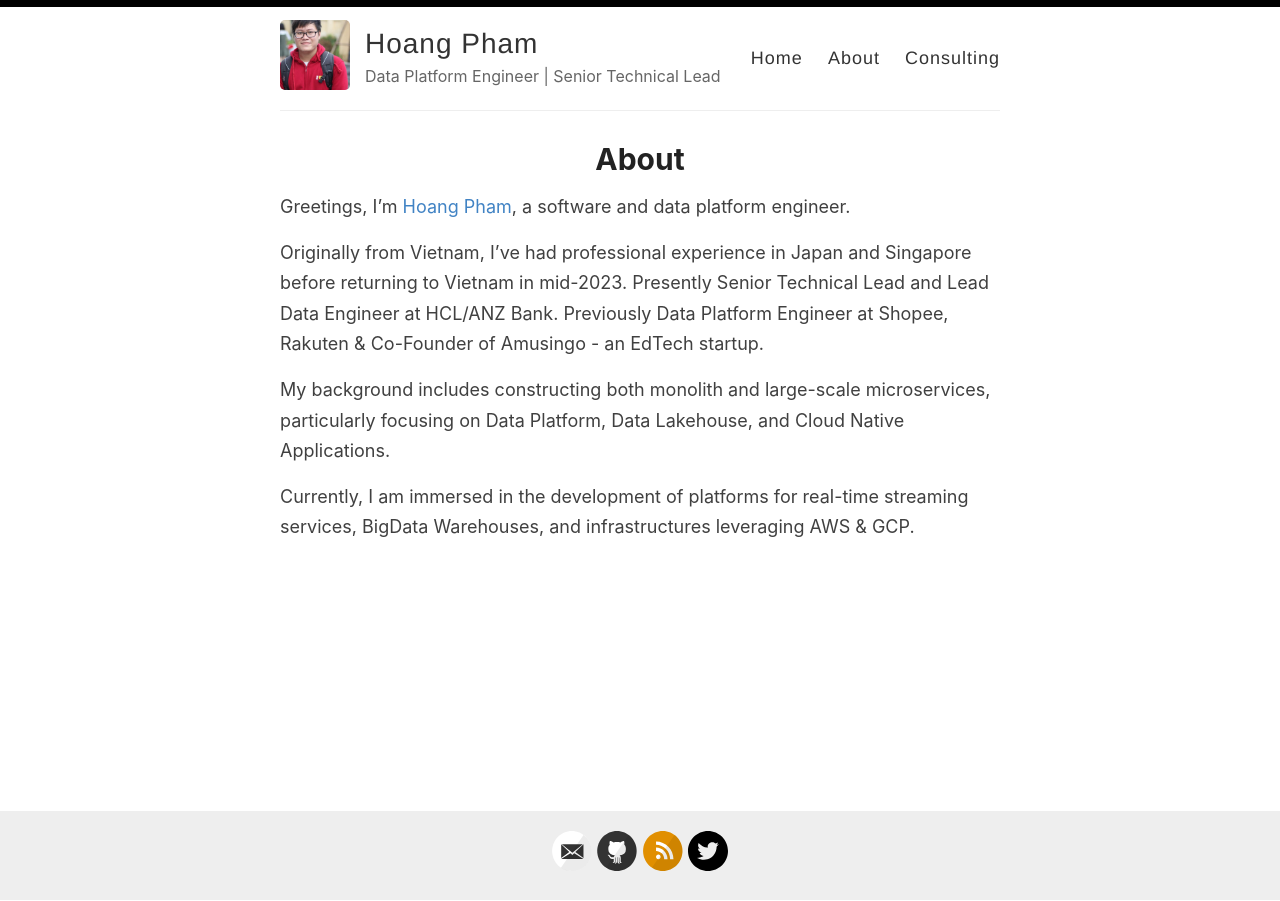
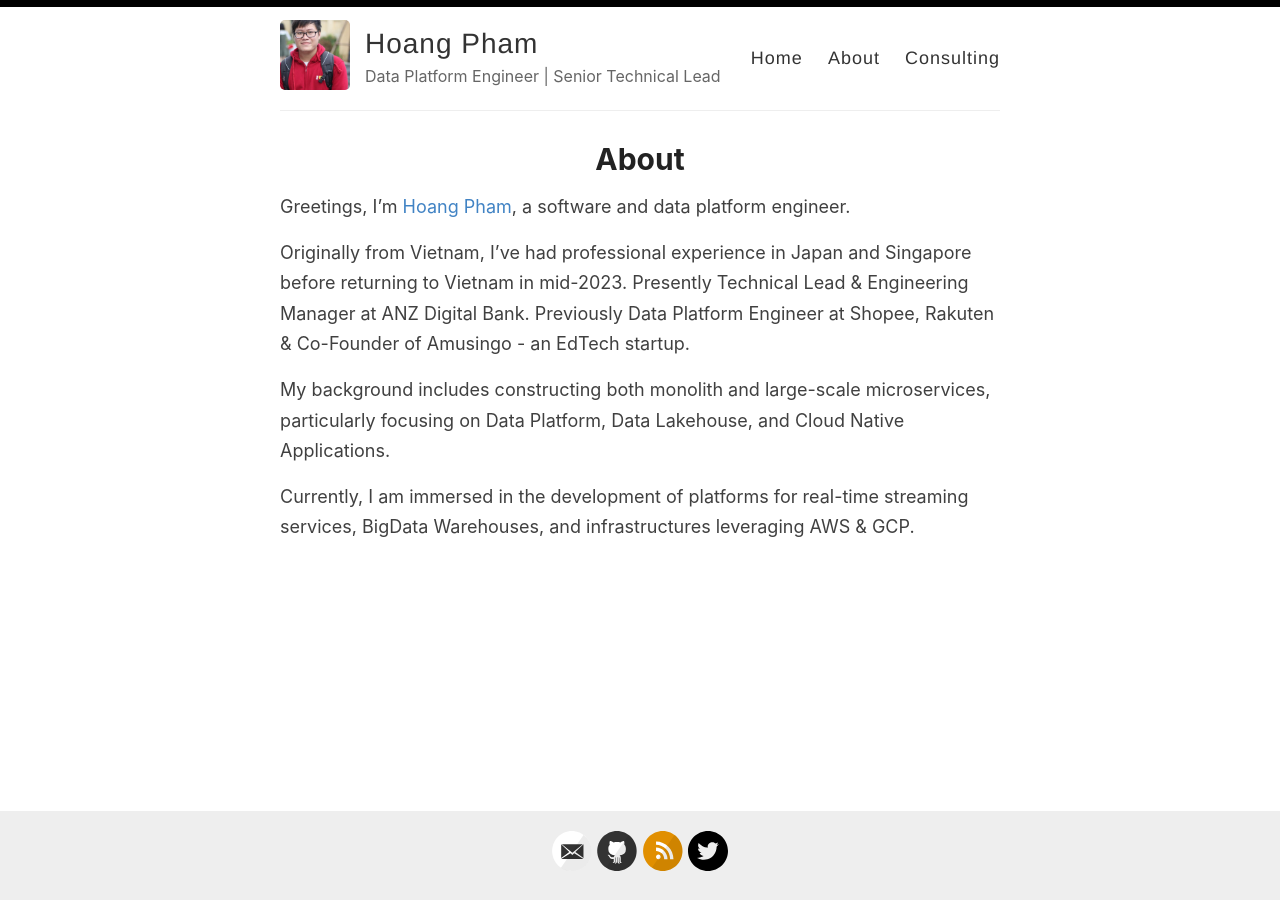
Before and after one commit to PhVHoang/phvhoang.github.io, a Jekyll site: the page built from _pages/about.md, in a window 1280 px wide. Built offline with Jekyll 4.4.1, drawn with Linux system fonts in a browser that asks for light colours.

Commit message:
update about
Signed-off-by: Hoang Pham <a2k40pbc@gmail.com>

```diff
--- a/_pages/about.md
+++ b/_pages/about.md
@@ -6,7 +6,7 @@ permalink: /about/
 
 Greetings, I'm [Hoang Pham](https://www.linkedin.com/in/hoang-pham-770010128/), a software and data platform engineer.
 
-Originally from Vietnam, I've had professional experience in Japan and Singapore before returning to Vietnam in mid-2023. Presently Senior Technical Lead and Lead Data Engineer at HCL/ANZ Bank. Previously Data Platform Engineer at Shopee, Rakuten & Co-Founder of Amusingo - an EdTech startup.
+Originally from Vietnam, I've had professional experience in Japan and Singapore before returning to Vietnam in mid-2023. Presently Technical Lead & Engineering Manager at ANZ Digital Bank. Previously Data Platform Engineer at Shopee, Rakuten & Co-Founder of Amusingo - an EdTech startup.
 
 My background includes constructing both monolith and large-scale microservices, particularly focusing on Data Platform, Data Lakehouse, and Cloud Native Applications.
 
```
